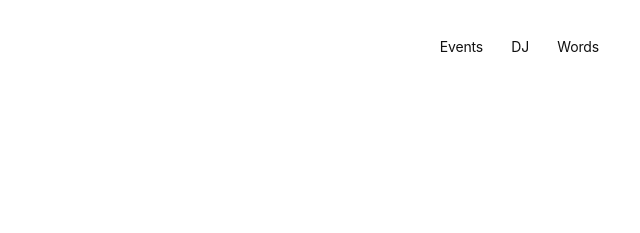
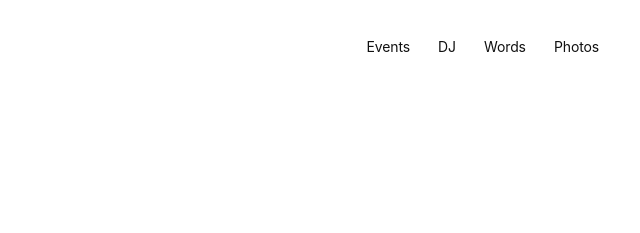
Before and after one commit to courtlandthomas/courtlandthomas, a plain HTML site: page dj.html in a window 1280 px wide. Shown: the top 233 px of the page, 640-1280 px from the left. Drawn offline with Linux system fonts and the light colour scheme.

Commit message:
Update dj.html

```diff
--- a/dj.html
+++ b/dj.html
@@ -15,6 +15,7 @@
       <a href="events.html">Events</a>
       <a href="dj.html">DJ</a>
       <a href="words.html">Words</a>
+      <a href="photos.html">Photos</a>
     </nav>
   </header>
 
```
